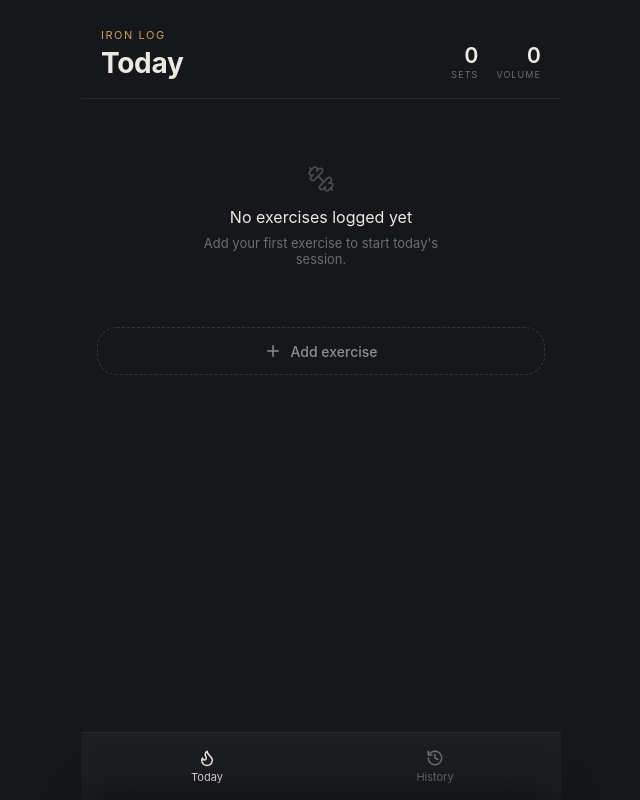
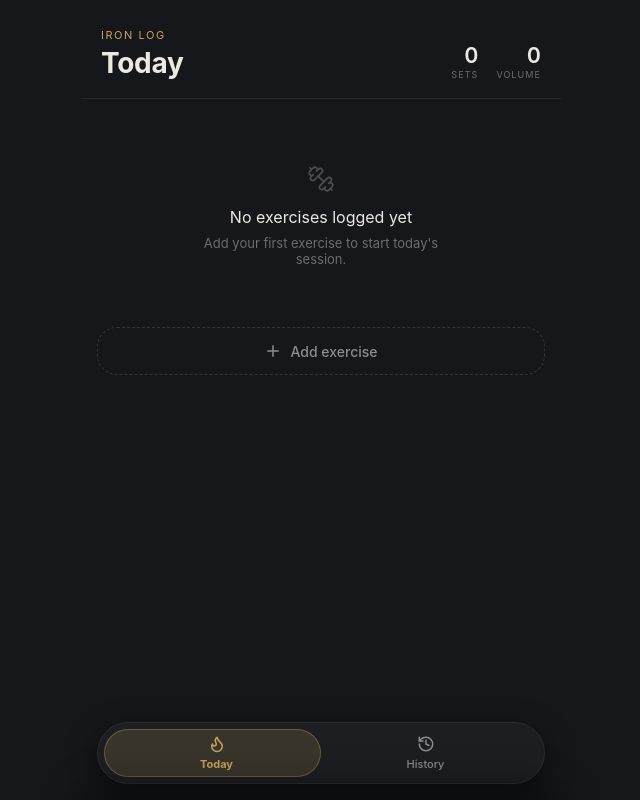
Before and after one commit to pnr62nvzbn-ship-it/Iron-log, a React (Vite) app: page / in a window 1280 px wide. Shown: the whole page, without its empty margins (319-959 px from the left). Built offline with nearby package versions, Linux system fonts and the light colour scheme.

Commit message:
Add files via upload

```diff
--- a/src/App.jsx
+++ b/src/App.jsx
@@ -302,6 +302,9 @@ export default function WorkoutLogger() {
   const [customMode, setCustomMode] = useState(false);
   const [customName, setCustomName] = useState("");
   const nameInputRef = useRef(null);
+  const viewportRef = useRef(null);
+  const [dragOffset, setDragOffset] = useState(null); // px offset while actively dragging, null when not
+  const dragInfo = useRef({ startX: 0, startY: 0, baseOffset: 0, width: 0, locked: null });
 
   const currentGroup = MUSCLE_GROUPS[groupIdx];
   const currentExerciseList = EXERCISE_LIBRARY[currentGroup];
@@ -319,6 +322,56 @@ export default function WorkoutLogger() {
   useEffect(() => {
     if (addingExercise && nameInputRef.current) nameInputRef.current.focus();
   }, [addingExercise]);
+
+  const handleTouchStart = (e) => {
+    if (addingExercise) return; // don't intercept swipes while the sheet is open
+    const width = viewportRef.current ? viewportRef.current.offsetWidth : 0;
+    dragInfo.current = {
+      startX: e.touches[0].clientX,
+      startY: e.touches[0].clientY,
+      baseOffset: view === "today" ? 0 : -width,
+      width,
+      locked: null,
+    };
+  };
+
+  // React attaches onTouchMove as a passive listener, which silently blocks
+  // preventDefault() from working — so the swipe logic would run but could
+  // never actually stop the page's native vertical scroll from fighting it.
+  // A manually-attached listener with { passive: false } fixes that.
+  useEffect(() => {
+    const el = viewportRef.current;
+    if (!el) return;
+    const onMove = (e) => {
+      if (addingExercise) return;
+      const info = dragInfo.current;
+      if (!info.width) return;
+      const dx = e.touches[0].clientX - info.startX;
+      const dy = e.touches[0].clientY - info.startY;
+
+      if (info.locked === null) {
+        if (Math.abs(dx) < 8 && Math.abs(dy) < 8) return;
+        info.locked = Math.abs(dx) > Math.abs(dy) ? "horizontal" : "vertical";
+      }
+      if (info.locked !== "horizontal") return;
+
+      e.preventDefault();
+      const next = Math.max(-info.width, Math.min(0, info.baseOffset + dx));
+      setDragOffset(next);
+    };
+    el.addEventListener("touchmove", onMove, { passive: false });
+    return () => el.removeEventListener("touchmove", onMove);
+  }, [addingExercise]);
+
+  const handleTouchEnd = () => {
+    const info = dragInfo.current;
+    if (info.locked === "horizontal" && dragOffset !== null) {
+      const next = dragOffset < -info.width / 2 ? "history" : "today";
+      setView(next);
+    }
+    setDragOffset(null);
+    dragInfo.current.locked = null;
+  };
 
   if (workouts === null) {
     return (
@@ -433,11 +486,20 @@ export default function WorkoutLogger() {
           </div>
         </div>
 
-        <div style={styles.viewport}>
+        <div
+          style={styles.viewport}
+          ref={viewportRef}
+          onTouchStart={handleTouchStart}
+          onTouchEnd={handleTouchEnd}
+        >
           <div
             style={{
               ...styles.track,
-              transform: `translateX(${view === "today" ? "0%" : "-50%"})`,
+              transform:
+                dragOffset !== null
+                  ? `translateX(${dragOffset}px)`
+                  : `translateX(${view === "today" ? "0%" : "-50%"})`,
+              transition: dragOffset !== null ? "none" : styles.track.transition,
             }}
           >
             <div style={styles.pane}>
@@ -514,6 +576,7 @@ export default function WorkoutLogger() {
         }}
       >
         <div style={styles.sheetTitle}>Add exercise</div>
+        <div style={styles.sheetCard}>
           {customMode ? (
             <>
               <input
@@ -553,6 +616,7 @@ export default function WorkoutLogger() {
               </button>
             </>
           )}
+        </div>
 
         <div style={styles.sheetCircleBtnRow}>
           <button
@@ -573,19 +637,19 @@ export default function WorkoutLogger() {
 
       {/* Bottom nav */}
       <div style={styles.bottomNav}>
-        <button
-          style={{ ...styles.navBtn, ...(view === "today" ? styles.navBtnActive : {}) }}
-          onClick={() => setView("today")}
-        >
-          <Flame size={18} strokeWidth={2} />
-          <span>Today</span>
+        <div
+          style={{
+            ...styles.navSlider,
+            transform: `translateX(${view === "today" ? "0%" : "100%"})`,
+          }}
+        />
+        <button style={styles.navBtn} onClick={() => setView("today")}>
+          <Flame size={18} strokeWidth={2} color={view === "today" ? "#C7A15A" : "#8B8D93"} />
+          <span style={view === "today" ? styles.navLabelActive : styles.navLabel}>Today</span>
         </button>
-        <button
-          style={{ ...styles.navBtn, ...(view === "history" ? styles.navBtnActive : {}) }}
-          onClick={() => setView("history")}
-        >
-          <History size={18} strokeWidth={2} />
-          <span>History</span>
+        <button style={styles.navBtn} onClick={() => setView("history")}>
+          <History size={18} strokeWidth={2} color={view === "history" ? "#C7A15A" : "#8B8D93"} />
+          <span style={view === "history" ? styles.navLabelActive : styles.navLabel}>History</span>
         </button>
       </div>
     </div>
@@ -735,10 +799,11 @@ const styles = {
     bottom: 0,
     width: "100%",
     maxWidth: 480,
-    background: "#1C1E22",
+    minHeight: "88vh",
+    background: "#111214",
     borderTopLeftRadius: 28,
     borderTopRightRadius: 28,
-    padding: "10px 20px calc(24px + env(safe-area-inset-bottom))",
+    padding: "22px 20px calc(24px + env(safe-area-inset-bottom))",
     zIndex: 41,
     // Same push/modal easing iOS uses for sheet presentation.
     transition: "transform 0.4s cubic-bezier(0.32, 0.72, 0, 1)",
@@ -759,6 +824,16 @@ const styles = {
     fontSize: 20,
     color: "#ECE9E2",
     marginBottom: 4,
+  },
+  sheetCard: {
+    background: "#232529",
+    borderRadius: 20,
+    padding: "20px 16px",
+    marginTop: 8,
+    minHeight: "56vh",
+    display: "flex",
+    flexDirection: "column",
+    justifyContent: "center",
   },
   sheetCircleBtnRow: {
     display: "flex",
@@ -843,7 +918,7 @@ const styles = {
     color: "#6b6d73",
     marginTop: 3,
   },
-  viewport: { overflow: "hidden", width: "100%" },
+  viewport: { overflow: "hidden", width: "100%", touchAction: "pan-y" },
   track: {
     display: "flex",
     width: "200%",
@@ -1034,32 +1109,52 @@ const styles = {
   },
   bottomNav: {
     position: "fixed",
-    bottom: 0,
+    bottom: "calc(16px + env(safe-area-inset-bottom))",
     left: "50%",
     transform: "translateX(-50%)",
-    width: "100%",
-    maxWidth: 480,
+    width: "calc(100% - 32px)",
+    maxWidth: 448,
     background: "#1C1E22",
-    borderTop: "1px solid #26282D",
+    borderRadius: 34,
     display: "flex",
-    padding: "10px 16px calc(10px + env(safe-area-inset-bottom))",
+    padding: "10px 18px",
     gap: 8,
+    boxShadow: "0 8px 28px rgba(0,0,0,0.5)",
+    border: "1px solid #2A2C31",
+    overflow: "hidden",
+  },
+  navSlider: {
+    position: "absolute",
+    top: 6,
+    bottom: 6,
+    left: 6,
+    width: "calc(50% - 6px)",
+    borderRadius: 28,
+    background: "rgba(199, 161, 90, 0.18)",
+    border: "1px solid rgba(199, 161, 90, 0.35)",
+    transition: "transform 0.35s cubic-bezier(0.32, 0.72, 0, 1)",
+    pointerEvents: "none",
   },
   navBtn: {
     flex: 1,
     display: "flex",
     flexDirection: "column",
     alignItems: "center",
-    gap: 3,
+    gap: 4,
     background: "transparent",
     border: "none",
-    color: "#6b6d73",
     fontFamily: "-apple-system, BlinkMacSystemFont, 'SF Pro Text', 'SF Pro Display', 'Segoe UI', Roboto, sans-serif",
     fontSize: 11,
-    padding: "6px 0",
-    borderRadius: 8,
+    padding: "2px 0",
+    position: "relative",
+    zIndex: 1,
   },
-  navBtnActive: {
-    color: "#ECE9E2",
+  navLabel: {
+    color: "#8B8D93",
+    fontWeight: 500,
+  },
+  navLabelActive: {
+    color: "#C7A15A",
+    fontWeight: 700,
   },
 };
```
Lines whose indentation alone changed are shown as unchanged.
